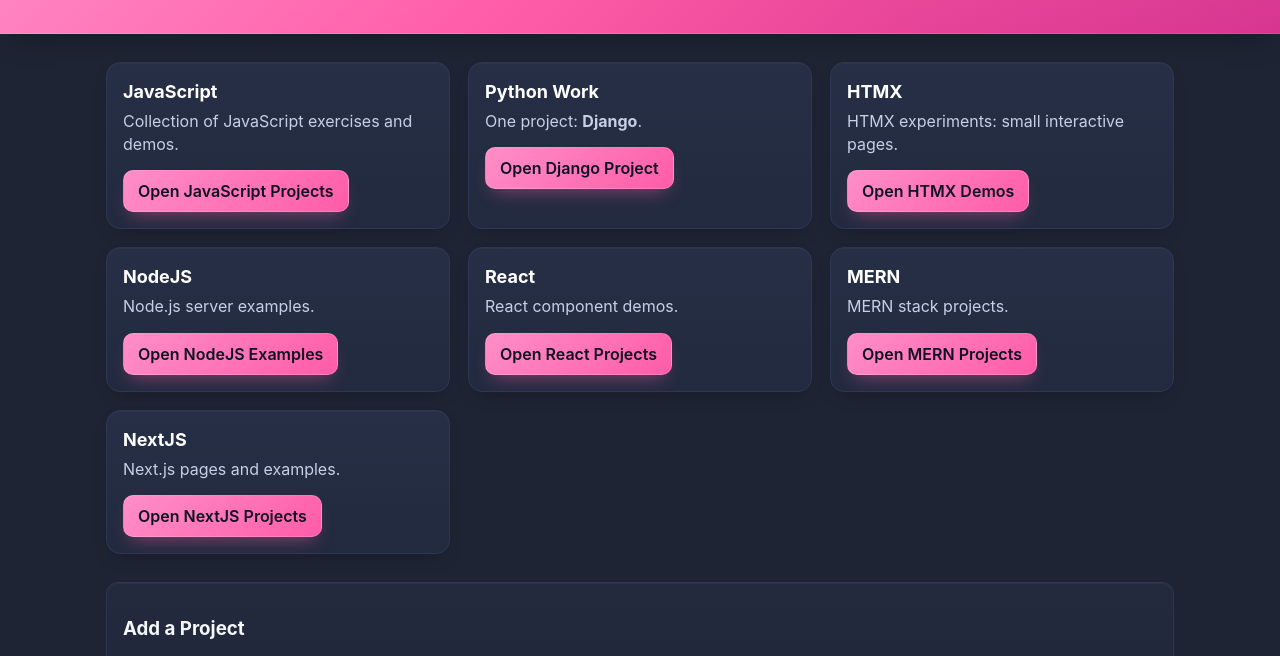
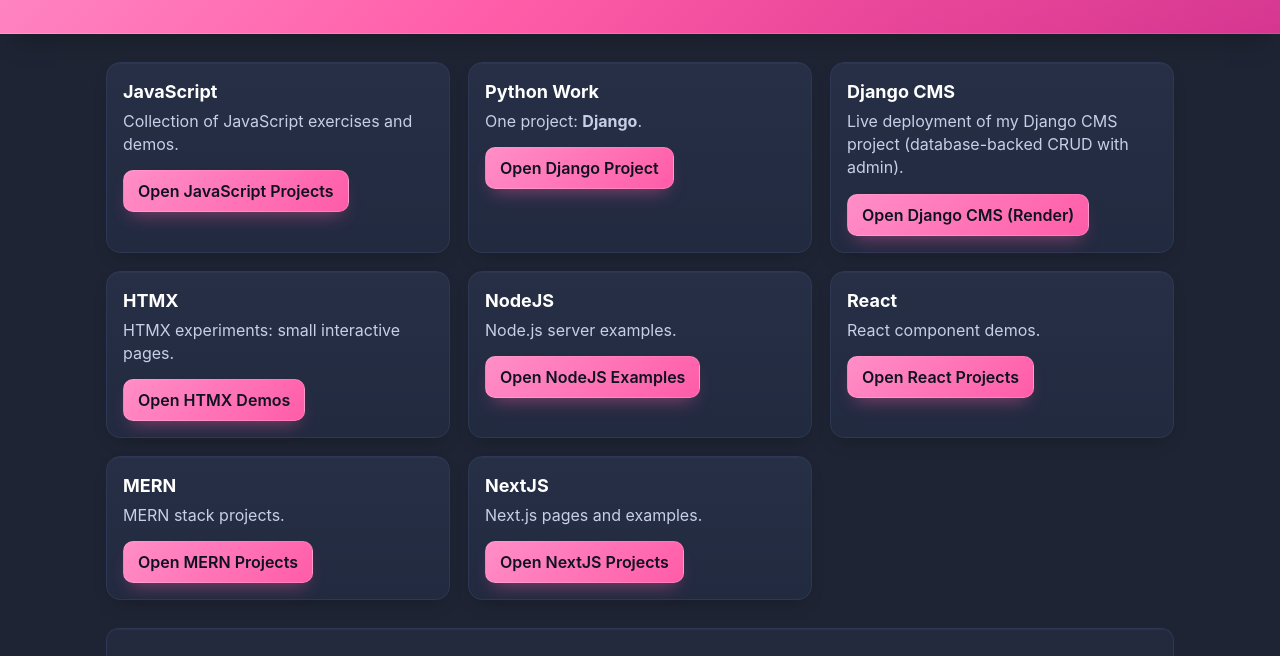
Before and after one commit to Yochanna/janerightnow_portfolio_site, a plain HTML site: page index.html in a window 1280 px wide. Shown: the part 133-789 px from the top of the page. Drawn offline with Linux system fonts and the light colour scheme.

Commit message:
Add Django CMS card linking to Render

```diff
--- a/index.html
+++ b/index.html
@@ -25,6 +25,15 @@
         <h2>Python Work</h2>
         <p>One project: <strong>Django</strong>.</p>
         <a class="open" href="projects/python_work/index.html" target="_blank" rel="noopener">Open Django Project</a>
+      </article>
+
+      <!-- NEW Django CMS card -->
+      <article class="project-card" id="proj-django-cms">
+        <h2>Django CMS</h2>
+        <p>Live deployment of my Django CMS project (database-backed CRUD with admin).</p>
+        <a class="open" href="https://portfolio-cms.onrender.com/" target="_blank" rel="noopener">
+          Open Django CMS (Render)
+        </a>
       </article>
 
       <article class="project-card" id="proj-htmx">
```
